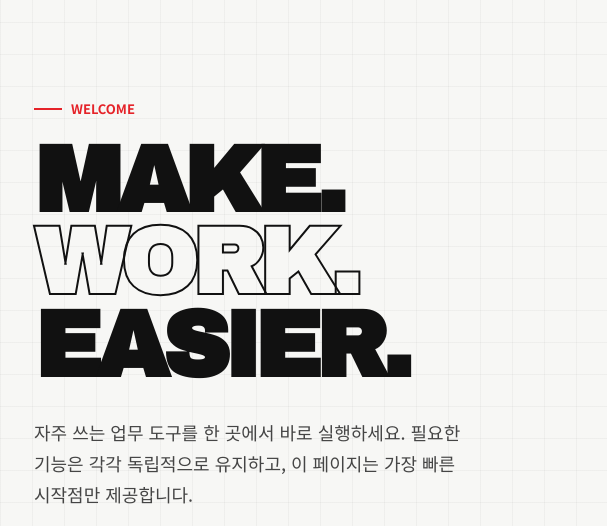
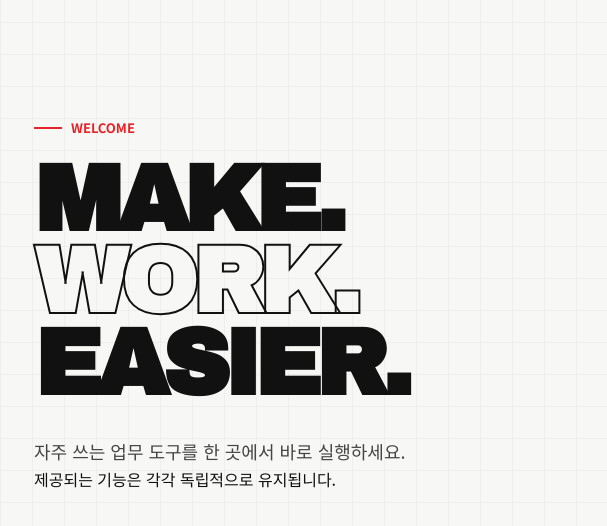
Before and after one commit to kimhoho8601-alt/main, a plain HTML site: page index.html in a window 1280 px wide. Shown: the part 266-792 px from the top of the page, 0-607 px from the left. Drawn offline with Linux system fonts and the light colour scheme.

Commit message:
Update Korean text in index.html

```diff
--- a/index.html
+++ b/index.html
@@ -589,8 +589,9 @@
           <span class="line">EASIER.</span>
         </h1>
         <p class="intro">
-          자주 쓰는 업무 도구를 한 곳에서 바로 실행하세요.
-          필요한 기능은 각각 독립적으로 유지하고, 이 페이지는 가장 빠른 시작점만 제공합니다.
+          자주 쓰는 업무 도구를 한 곳에서 바로 실행하세요. </p>
+          제공되는 기능은 각각 독립적으로 유지됩니다. </p>
+
         </p>
         <div class="utility-note">
           <span class="pulse" aria-hidden="true"></span>
```
